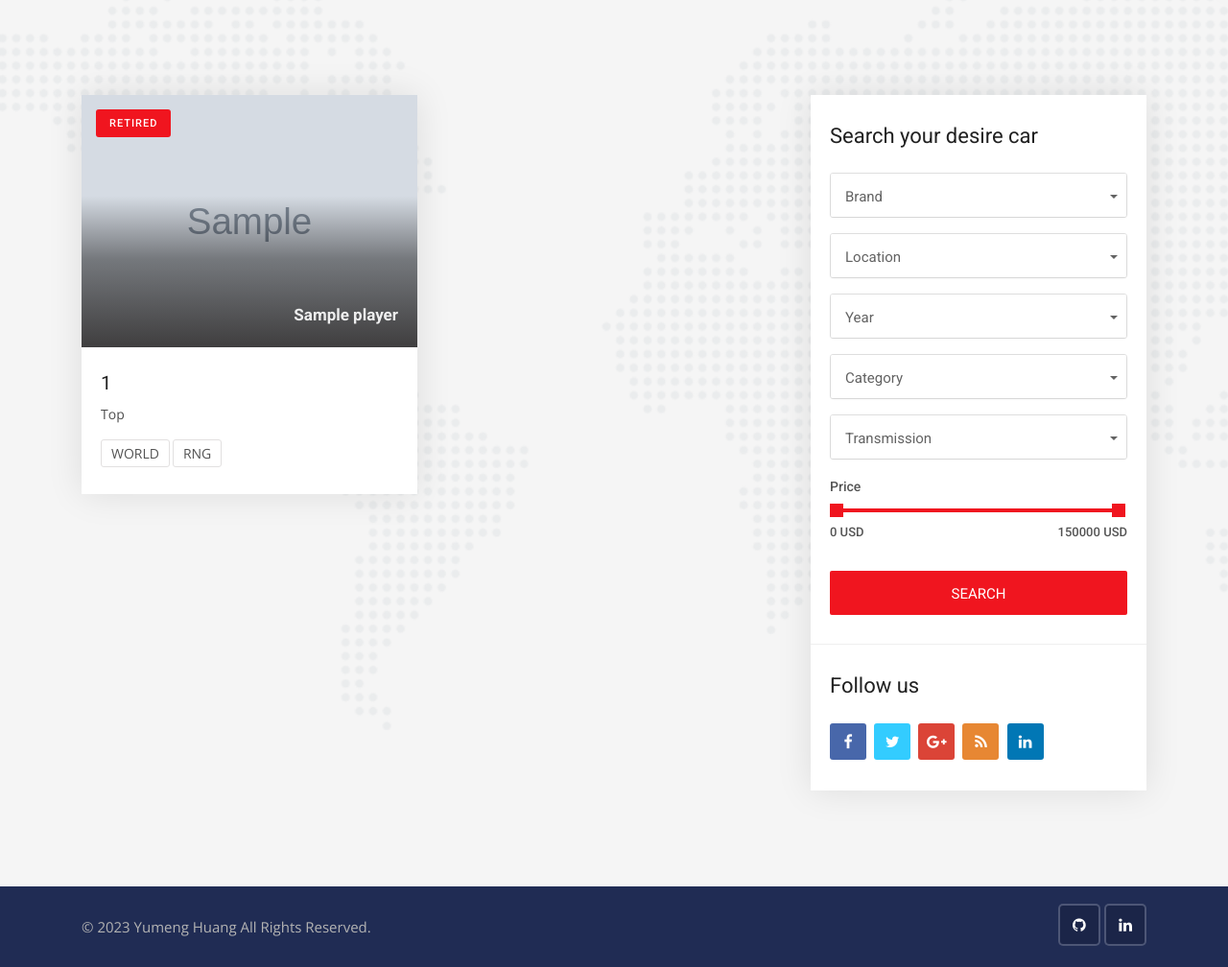
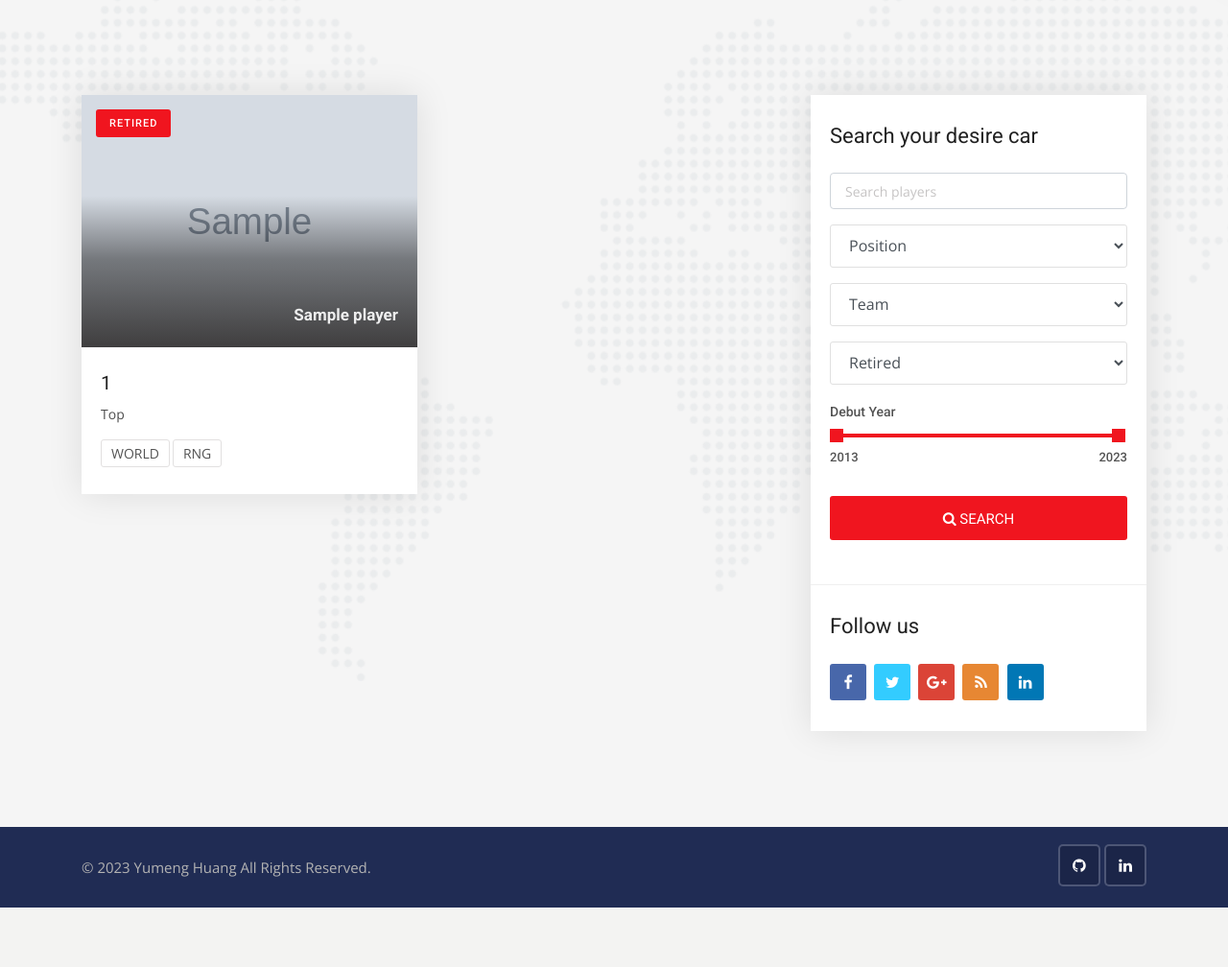
Before and after one commit to lydiavitani1994/lpl, a Django app: page /players in a window 1280 px wide. Shown: the part 361-1369 px from the top of the page at 96% size. After the commit the page ends 1307 px from the top, so only its background shows below. Run offline with Django 4.2, Linux system fonts and the light colour scheme; tables that the repository leaves empty hold one stand-in row (values such as "Sample post"); grey boxes marked "Sample" are stand-in pictures; some libraries are stand-ins or nearby versions.

Commit message:
search forms and functions

```diff
--- a/players/models.py
+++ b/players/models.py
@@ -28,7 +28,7 @@ class Player(models.Model):
     )
 
     year_choices = []
-    for y in range(2013, (datetime.now().year+1)):
+    for y in range(2013, (datetime.now().year + 1)):
         year_choices.append((y, y))
 
     honor_choices = (
@@ -61,3 +61,9 @@ class Player(models.Model):
 
     def __str__(self):
         return self.game_id
+
+
+def get_field_options(field):
+    all_values = list(Player.objects.values_list(field, flat=True))
+    options = [option for values in all_values for option in values]
+    return set(options)
--- a/players/views.py
+++ b/players/views.py
@@ -1,7 +1,7 @@
 from django.core.paginator import Paginator
 from django.shortcuts import render, get_object_or_404
 
-from .models import Player
+from .models import Player, get_field_options
 
 
 # Create your views here.
@@ -10,8 +10,16 @@ def players(request):
     paginator = Paginator(players, 6)  # each page shows 6 data
     page = request.GET.get('page')
     paged_players = paginator.get_page(page)
+
+    position_options = get_field_options('position')
+    is_retire_options = Player.objects.values_list('is_retire', flat=True).distinct()
+    team_options = get_field_options('team')
+
     data = {
         "players": paged_players,
+        "position_options": position_options,
+        "is_retire_options": is_retire_options,
+        "team_options": team_options
     }
     return render(request, 'players/players.html', data)
 
@@ -27,11 +35,40 @@ def player_detail(request, id):
 def search(request):
     players = Player.objects.all()
 
+    position_options = get_field_options('position')
+    is_retire_options = Player.objects.values_list('is_retire', flat=True).distinct()
+    team_options = get_field_options('team')
+
     if 'keyword' in request.GET:
         keyword = request.GET['keyword']
         if keyword:
-            players = players.filter(description_icontains=keyword)
+            players = players.filter(description__icontains=keyword)
+
+    if 'position' in request.GET:
+        position = request.GET['position']
+        if position:
+            players = players.filter(position__icontains=position)
+
+    if 'is_retire' in request.GET:
+        is_retire = request.GET['is_retire']
+        if is_retire:
+            players = players.filter(is_retire__iexact=is_retire)
+
+    if 'team' in request.GET:
+        team = request.GET['team']
+        if team:
+            players = players.filter(team__icontains=team)
+
+    if 'min_year' in request.GET:
+        min_year = request.GET['min_year']
+        max_year = request.GET['max_year']
+        if min_year and max_year:
+            players = players.filter(first_show_year__gte=min_year, first_show_year__lte=max_year)
+
     data = {
         "players": players,
+        "position_options": position_options,
+        "is_retire_options": is_retire_options,
+        "team_options": team_options
     }
     return render(request, 'players/search.html', data)
--- a/templates/players/players.html
+++ b/templates/players/players.html
@@ -115,64 +115,43 @@
                     <!-- Advanced search start -->
                     <div class="widget advanced-search2">
                         <h3 class="sidebar-title">Search your desire car</h3>
-                        <form method="GET">
+                        <form action="{% url 'search' %}" method="">
                             <div class="form-group">
-                                <select class="selectpicker search-fields" name="brand">
-                                    <option>Brand</option>
-                                    <option>Any</option>
-                                    <option>New</option>
-                                    <option>Semi-New</option>
-                                    <option>Damaged</option>
-                                    <option>Used</option>
+                                <input type="text" name="keyword" placeholder="Search players" class="form-control">
+                            </div>
+                            <div class="form-group">
+                                <select class="form-control search-fields" name="position">
+                                    <option selected="true" disabled="disabled">Position</option>
+                                    {% for position in position_options %}
+                                        <option value="{{position}}">{{position}}</option>
+                                    {% endfor %}
                                 </select>
                             </div>
                             <div class="form-group">
-                                <select class="selectpicker search-fields" name="location">
-                                    <option>Location</option>
-                                    <option>United States</option>
-                                    <option>United Kingdom</option>
-                                    <option>American Samoa</option>
-                                    <option>Belgium</option>
-                                    <option>Cameroon</option>
-                                    <option>Canada</option>
+                                <select class="form-control search-fields" name="team">
+                                    <option selected="true" disabled="disabled">Team</option>
+                                    {% for team in team_options %}
+                                        <option value="{{team}}">{{team}}</option>
+                                    {% endfor %}
                                 </select>
                             </div>
                             <div class="form-group">
-                                <select class="selectpicker search-fields" name="year">
-                                    <option>Year</option>
-                                    <option>2016</option>
-                                    <option>2017</option>
-                                    <option>2018</option>
-                                    <option>2019</option>
-                                    <option>2020</option>
-                                </select>
-                            </div>
-                            <div class="form-group">
-                                <select class="selectpicker search-fields" name="category">
-                                    <option>Category</option>
-                                    <option>Luxury Car</option>
-                                    <option>Pickup Truck</option>
-                                    <option>Minivan</option>
-                                    <option>Truck</option>
-                                    <option>Sports Car</option>
-                                    <option>Wagon</option>
-                                </select>
-                            </div>
-                            <div class="form-group">
-                                <select class="selectpicker search-fields" name="transmission">
-                                    <option>Transmission</option>
-                                    <option>Automatic</option>
-                                    <option>Manual</option>
-                                    <option>Tiptronic</option>
+                                <select class="form-control search-fields" name="is_retire">
+                                    <option selected="true" disabled="disabled">Retired</option>
+                                    {% for is_retired in is_retire_options %}
+                                        <option value="{{is_retired}}">{{is_retired}}</option>
+                                    {% endfor %}
                                 </select>
                             </div>
                             <div class="range-slider clearfix">
-                                <label>Price</label>
-                                <div data-min="0" data-max="150000"  data-min-name="min_price" data-max-name="max_price" data-unit="USD" class="range-slider-ui ui-slider" aria-disabled="false"></div>
+                                <label>Debut Year</label>
+                                <div data-min="2013" data-max="2023" data-min-name="min_year" data-max-name="max_year" data-unit="" class="range-slider-ui ui-slider" aria-disabled="false"></div>
                                 <div class="clearfix"></div>
                             </div>
-                            <div class="form-group mb-0">
-                                <button class="search-button btn">Search</button>
+                            <div class="form-group">
+                                <button class="btn btn-block button-theme btn-md">
+                                    <i class="fa fa-search"></i> Search
+                                </button>
                             </div>
                         </form>
                     </div>
```
Also changed, not shown: pages/views.py (+7 -1 lines), templates/pages/home.html (+21 -41 lines), templates/players/search.html (+16 -46 lines).
